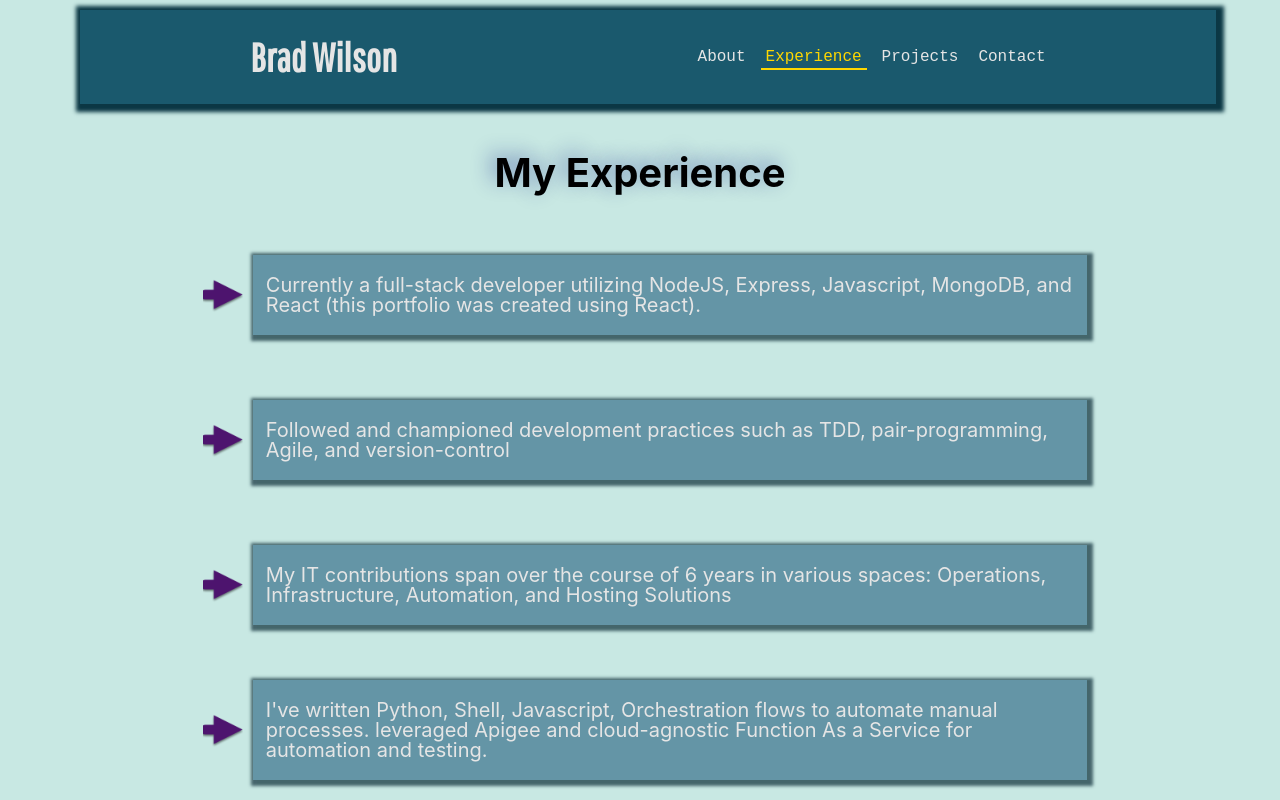
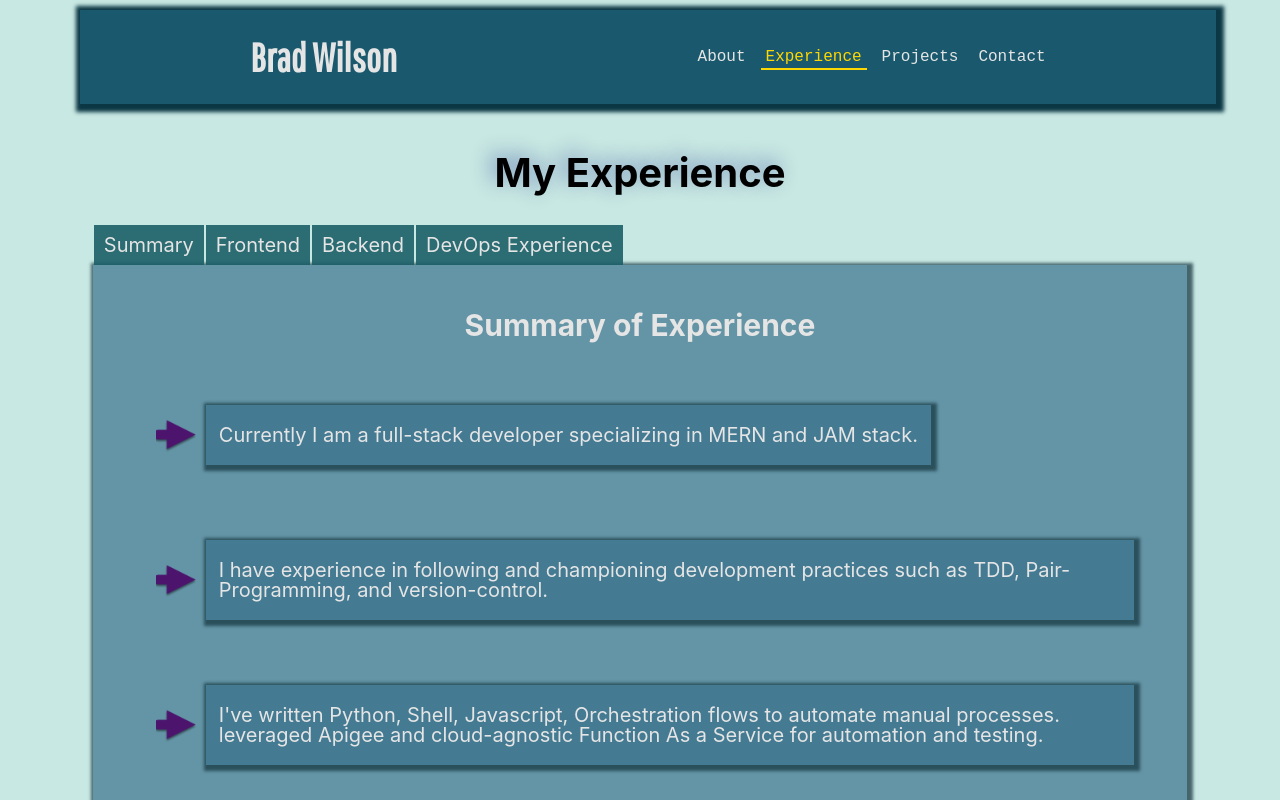
Before and after one commit to bnwilson/bnwilson.github.io, a React (Create React App) app: page / in a window 1280 px wide. Both pictures are taken after a click on the button "Experience". Shown: the top 800 px of the page. Built offline with nearby package versions, Linux system fonts and the light colour scheme; a web font is replaced by a local one.

Commit message:
Added sections to Experience component

```diff
--- a/src/Components/Experience.jsx
+++ b/src/Components/Experience.jsx
@@ -2,6 +2,49 @@ import React, {useState} from 'react';
 import '../styles/styles.css';
 import '../styles/exp.css';
 import Arrow from '../img/arrow.png';
+
+const experienceSections = [
+    {
+        title: "Summary of Experience",
+        label: "Summary",
+        experience: [
+            "Currently I am a full-stack developer specializing in MERN and JAM stack.",
+            "I have experience in following and championing development practices such as TDD, Pair-Programming, and version-control.",
+            "I've written Python, Shell, Javascript, Orchestration flows to automate manual processes. leveraged Apigee and cloud-agnostic Function As a Service for automation and testing.",
+            "I have working knowledge of numerous environments, including: AWS (EC2, S3), Linux/Unix, Windows, Docker/Kubernetes, and zOS (mainframe).",
+            "In my spare time I like to work on BLAillustrations - a Netlify-hosted JAMstack site with NetlifyCMS for BLAIllustrations artwork."
+        ]
+    },
+    {
+        title: "Front-End Experience",
+        label: "Frontend",
+        experience: [
+            "ReactJS", "HTML/CSS3 (Flex/Grid)", "Javascript (2015, ES6+)", "Webpack (bundling, config, and utilizing builders)",
+            "NextJS (static html builder)", "Handlebars", "JAM Stack", "MERN Stack"
+        ]
+    },
+    {
+        title: "Back-End Experience",
+        label: "Backend",
+        experience: [
+            "NodeJS", "ExpressJS", "Python 2.7 & Python 3+", "Model View Controller (MVC) Framework",
+            "Sequelize (ORM) for My SQL", "Mongoose for MongoDB", "bash/shell scripting",
+            "Urban Code Deploy", "Github"
+        ]
+    },
+    {
+        title: "DevOps",
+        label: "DevOps Experience",
+        experience: [
+            "Containerization with Docker, Kubernetes, and helm.",
+            "Utilizing Function As A Service (FaaS) in a hosting and enterprise environment.",
+            "Experience using AWS EC2, Lambda, and S3 Buckets.",
+            "Building ChatOps bots to streamline deployment administration and configuration."
+        ]
+    }
+]
+
+
 
 const ExperienceCard = ({text}) => {
     return (
@@ -18,24 +61,76 @@ const ExperienceCard = ({text}) => {
     )
 }
 
-const Experience = (props) => {
-    const [experiences, setExperiences] = useState([
-        "Currently a full-stack developer utilizing NodeJS, Express, Javascript, MongoDB, and React (this portfolio was created using React).",
-        "Followed and championed development practices such as TDD, pair-programming, Agile, and version-control",
-        "My IT contributions span over the course of 6 years in various spaces: Operations, Infrastructure, Automation, and Hosting Solutions",
-        "I've written Python, Shell, Javascript, Orchestration flows to automate manual processes. leveraged Apigee and cloud-agnostic Function As a Service for automation and testing.",
-        "I have working knowledge of numerous environments, including: AWS (EC2, S3), Linux/Unix, Windows, Docker/Kubernetes, and zOS (mainframe)",
-        "In my spare time, I like to build chatbots and build a locally-hosted website incorporating home-automation, weather, and other cool stuff"
-    ]);
+const ExperienceMain = ({props}) => {
+    // experience: <Array> :: title: <string>
+    return (
+        <div className="experience_text">
+            <h2 className="experience_header">
+                {props.title}
+            </h2>
+            <div >
+                {props.experience.map((item, index) => (
+                    <ExperienceCard text={item} key={index}/>
+                ))}
+            </div>
 
-    return (
-        <div className="main__content-wrapper">
-            {props.children}
-            {experiences.map((text, index) => (
-                <ExperienceCard key={index} text={text} />
-            ))}
         </div>
     )
 }
 
+const Experience = (props) => {
+    const sectionItems = experienceSections;
+    const [activeTabIndex, setActiveTabIndex] = useState(0);
+
+    function handleTabClick (event) {
+        const val = Number(event.currentTarget.getAttribute('value'));
+        if (val !== activeTabIndex) {
+            setActiveTabIndex(val);
+        }
+    }
+
+    return (
+        <div className="main__content-wrapper">
+            {/* Header */}
+            {props.children}
+            <div className="experience_tabs">
+                {sectionItems.map((item, index) => (
+                    <label className="experience_tab"
+                        key={index}
+                        value={index}
+                        onClick={handleTabClick}
+                    >
+                    {item.label}
+                    </label>
+                ))}
+            </div>
+                {
+                    <ExperienceMain props={sectionItems[activeTabIndex]}/>
+                }
+        </div>
+    )
+}
+
+// **** Commenting out for now ****
+// const OldExperience = (props) => {
+
+//     const [experiences, setExperiences] = useState([
+//         "Currently a full-stack developer utilizing NodeJS, Express, Javascript, MongoDB, and React (this portfolio was created using React).",
+//         "Followed and championed development practices such as TDD, pair-programming, Agile, and version-control",
+//         "My IT contributions span over the course of 6 years in various spaces: Operations, Infrastructure, Automation, and Hosting Solutions",
+//         "I've written Python, Shell, Javascript, Orchestration flows to automate manual processes. leveraged Apigee and cloud-agnostic Function As a Service for automation and testing.",
+//         "I have working knowledge of numerous environments, including: AWS (EC2, S3), Linux/Unix, Windows, Docker/Kubernetes, and zOS (mainframe)",
+//         "In my spare time, I like to build chatbots and build a locally-hosted website incorporating home-automation, weather, and other cool stuff"
+//     ]);
+
+//     return (
+//         <div className="main__content-wrapper">
+//             {props.children}
+//             {experiences.map((text, index) => (
+//                 <ExperienceCard key={index} text={text} />
+//             ))}
+//         </div>
+//     )
+// }
+
 export default Experience;
--- a/src/styles/exp.css
+++ b/src/styles/exp.css
@@ -9,7 +9,7 @@
     grid-template-columns: .15fr 10fr;
     grid-template-rows: 5rem;
     padding: 1rem 1rem;
-    margin: .25rem 4rem .25rem;
+    margin: .25rem 1rem .25rem;
 
 }
 
@@ -19,6 +19,31 @@
     align-items: center;
 }
 
+.experience_header {
+    text-align: center;
+}
+
+.experience_tab {
+    background-color: rgba(27, 95, 104, 0.9);
+    color: var(--off-white);
+    padding: .5rem .5rem;
+    margin: 0 .05rem;
+
+}
+
+.experience_tab:hover {
+    background-color: rgba(13, 56, 61, 0.9);
+    color: rgba(72, 154, 165, 0.9);
+    cursor: pointer;
+
+}
+
+.experience_tabs {
+    display: flex;
+    align-items: flex-start;
+    z-index: -10;
+}
+
 .experience_text {
     padding: 1rem .65rem;
     background-color: var(--subheader-subheader-color);
```
